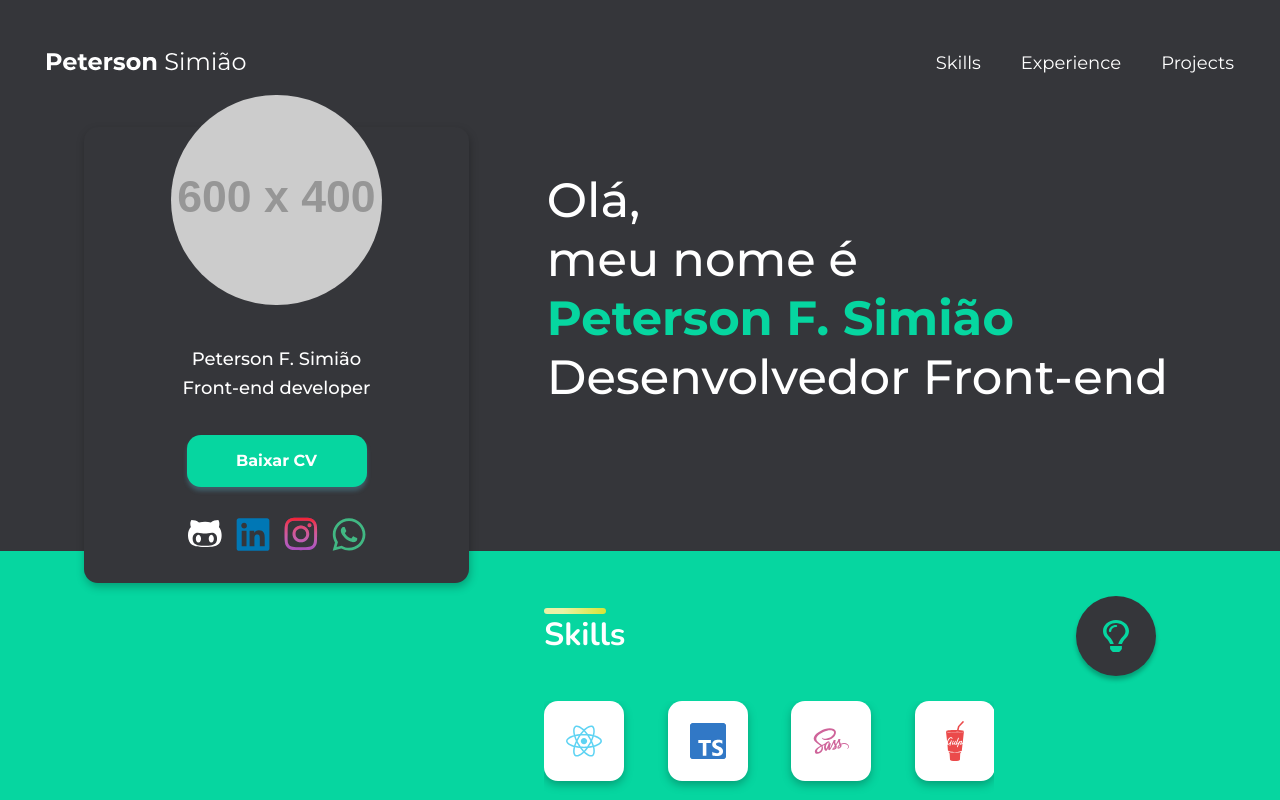
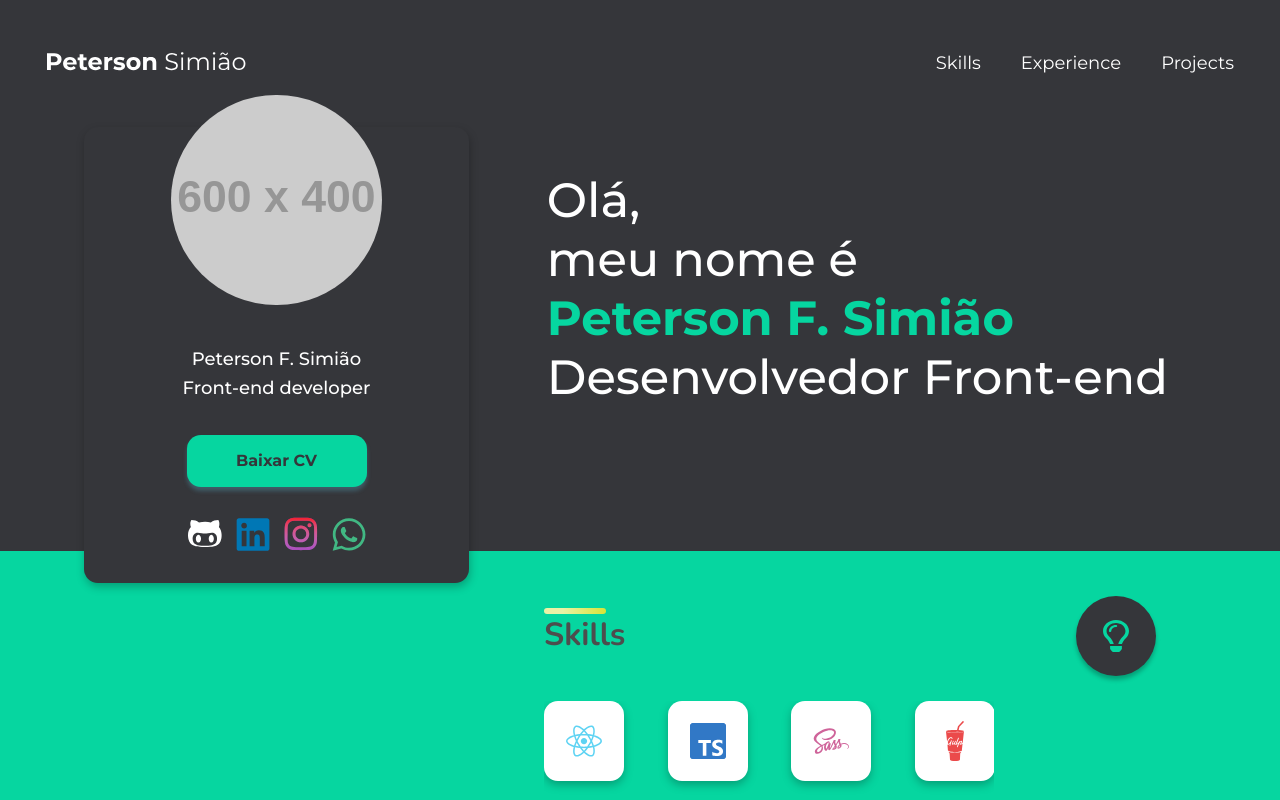
Before and after one commit to PetersonFonsec/my_blog_react, a React (Create React App) app: page / in a window 1280 px wide. Shown: the top 800 px of the page. Built offline with nearby package versions, Linux system fonts and the light colour scheme.

Commit message:
feat: melhorando as cores

```diff
--- a/src/components/Buttons/Button/style.js
+++ b/src/components/Buttons/Button/style.js
@@ -5,7 +5,7 @@ export const Button = styled.button`
     if (theme.darkTheme) return theme.background.contrast;
     return primary ? theme.background.contrast : theme.background.tertiary;
   }};
-  color: #ffffff;
+  color: ${({ theme }) => theme.background.primary};
   display: block;
   border-radius: 14px;
   box-shadow: ${({ primary }) =>
--- a/src/components/Layouts/Sections/Projects/style.js
+++ b/src/components/Layouts/Sections/Projects/style.js
@@ -22,7 +22,8 @@ export const Title = styled.h3`
   font-size: 24px;
   line-height: 44px;
   text-align: center;
-  color: ${({ theme }) => theme.colors.secundary};
+  color: ${({ theme }) =>
+    theme.darkTheme ? theme.colors.primary : theme.colors.contrast};
   position: relative;
   margin-bottom: 20px;
 
--- a/src/components/Layouts/Sections/Skills/styled.js
+++ b/src/components/Layouts/Sections/Skills/styled.js
@@ -38,7 +38,8 @@ export const Title = styled.h2`
   font-size: 24px;
   line-height: 44px;
   text-align: center;
-  color: ${({ theme }) => theme.colors.secundary};
+  color: ${({ theme }) =>
+    theme.darkTheme ? theme.colors.secundary : theme.colors.secundary};
   position: relative;
   margin-bottom: 20px;
 
--- a/src/styles/theme.js
+++ b/src/styles/theme.js
@@ -42,7 +42,7 @@ export const darkTheme = {
 
   colors: {
     primary: white,
-    secundary: white,
+    secundary: dark,
     tertiary: lighter,
     contrast: green,
   },
```
Also changed, not shown: 1 other file (tests, documents, lock files or other folders).
